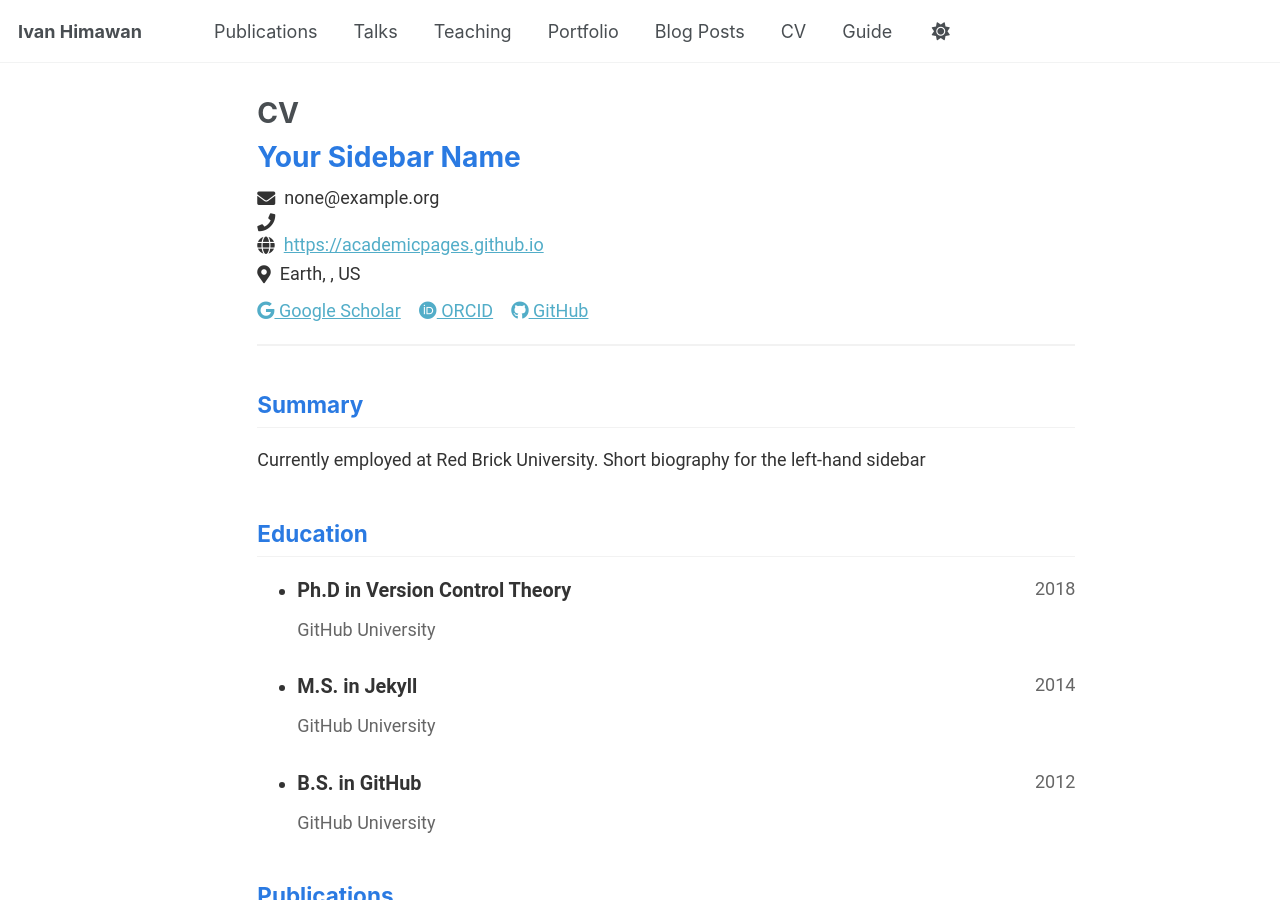
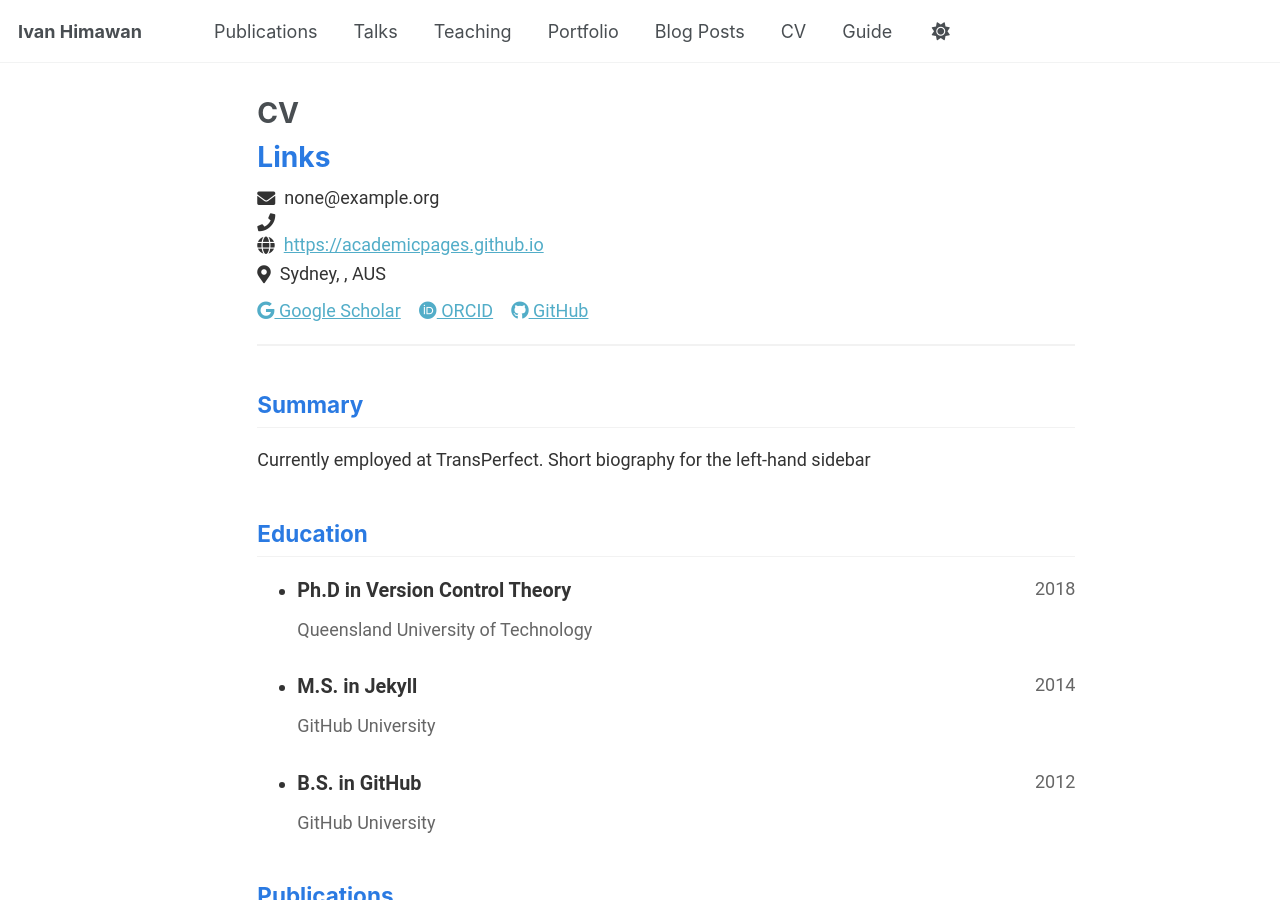
Before and after one commit to himaivan/profile, a Jekyll site: the page built from _pages/cv-json.md, in a window 1280 px wide and 900 px high. Built offline with Jekyll 4.4.1, drawn with Linux system fonts in a browser that asks for light colours.

Commit message:
Update 1.1

```diff
--- a/_data/cv.json
+++ b/_data/cv.json
@@ -1,22 +1,22 @@
 {
   "basics": {
-    "name": "Your Sidebar Name",
+    "name": "Links",
     "email": "none@example.org",
     "phone": "",
     "website": "https://academicpages.github.io",
-    "summary": "Currently employed at Red Brick University. Short biography for the left-hand sidebar",
+    "summary": "Currently employed at TransPerfect. Short biography for the left-hand sidebar",
     "location": {
       "address": "",
       "postalCode": "",
-      "city": "Earth",
-      "countryCode": "US",
+      "city": "Sydney",
+      "countryCode": "AUS",
       "region": ""
     },
     "profiles": [
       {
         "network": "Google Scholar",
         "username": "",
-        "url": "https://scholar.google.com/citations?user=PS_CX0AAAAAJ"
+        "url": "https://scholar.google.com.au/citations?user=15v1b9kAAAAJ&hl=en"
       },
       {
         "network": "ORCID",
@@ -33,7 +33,7 @@
   "work": [],
   "education": [
     {
-      "institution": "GitHub University",
+      "institution": "Queensland University of Technology",
       "area": "Ph.D in Version Control Theory",
       "studyType": "",
       "startDate": "",
```
Also changed, not shown: images/hmw.png (renamed from hmw.png).
